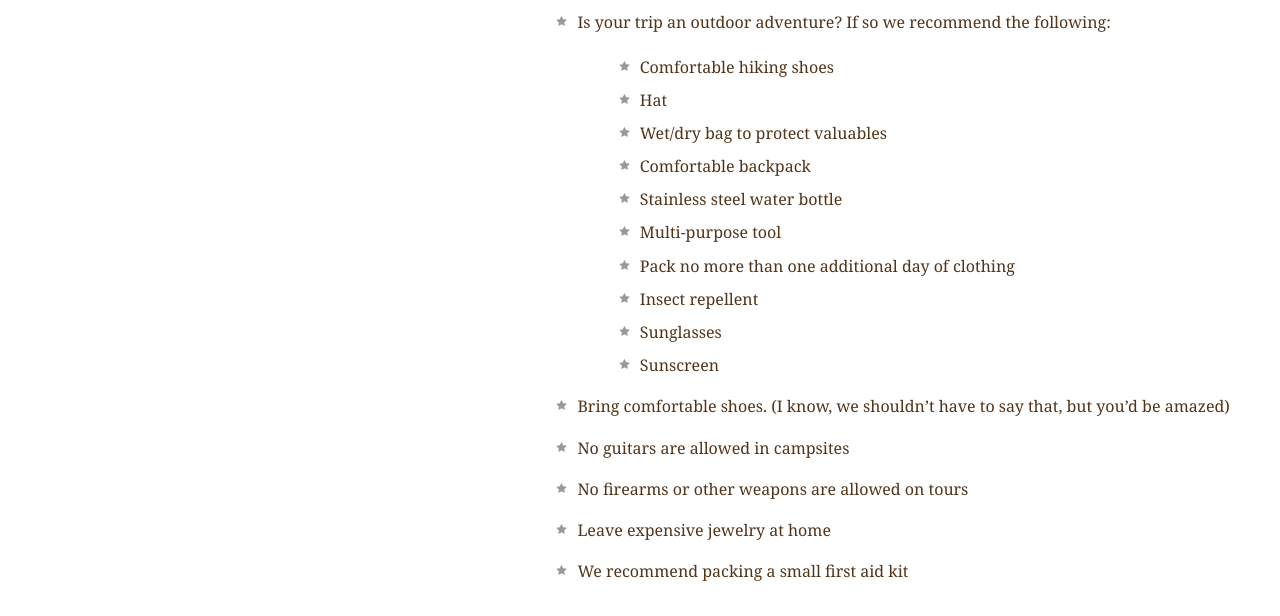
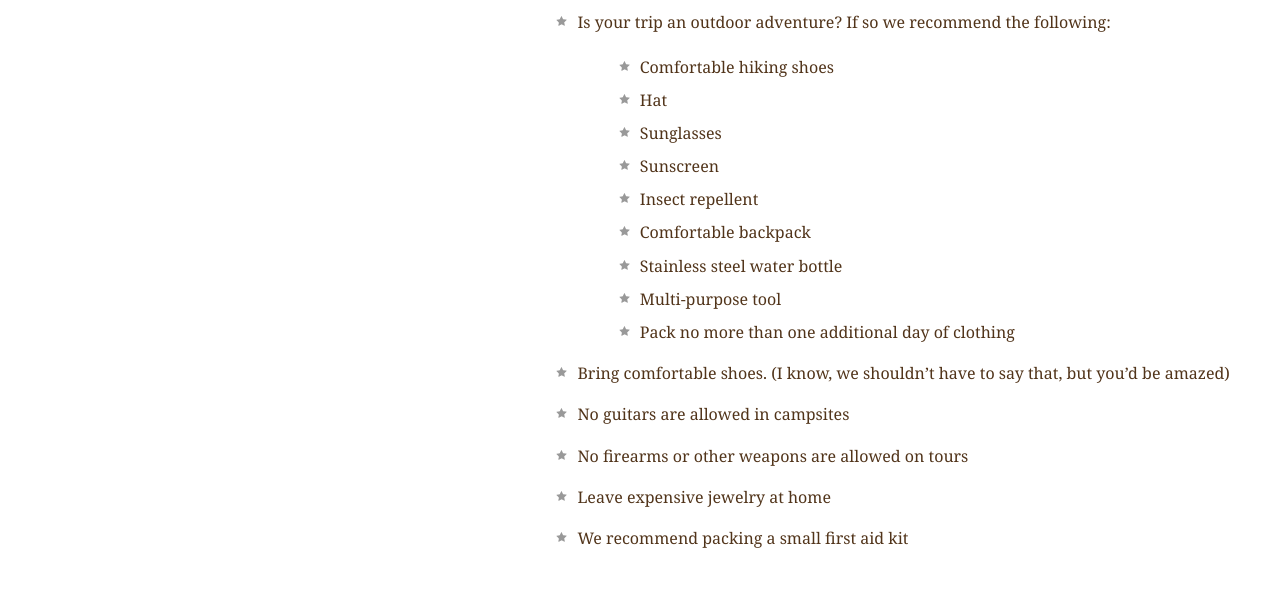
Before and after one commit to Ariz-S/explore_california, a plain HTML site: page resources.html in a window 1280 px wide. Shown: the part 1980-2596 px from the top of the page. Drawn offline with Linux system fonts and the light colour scheme.

Commit message:
Reorder recommended items for outdoor trip

```diff
--- a/resources.html
+++ b/resources.html
@@ -94,14 +94,13 @@
               <ul>
                 <li>Comfortable hiking shoes</li>
                 <li>Hat</li>
-                <li>Wet/dry bag to protect valuables</li>
+                <li>Sunglasses</li>
+                <li>Sunscreen</li>
+                <li>Insect repellent</li>
                 <li>Comfortable backpack</li>
                 <li>Stainless steel water bottle</li>
                 <li>Multi-purpose tool</li>
                 <li>Pack no more than one additional day of clothing</li>
-                <li>Insect repellent</li>
-                <li>Sunglasses</li>
-                <li>Sunscreen</li>
               </ul>
             </li>
             <li>Bring comfortable shoes. (I know, we shouldn’t have to say that, but you’d be amazed)</li>
```
